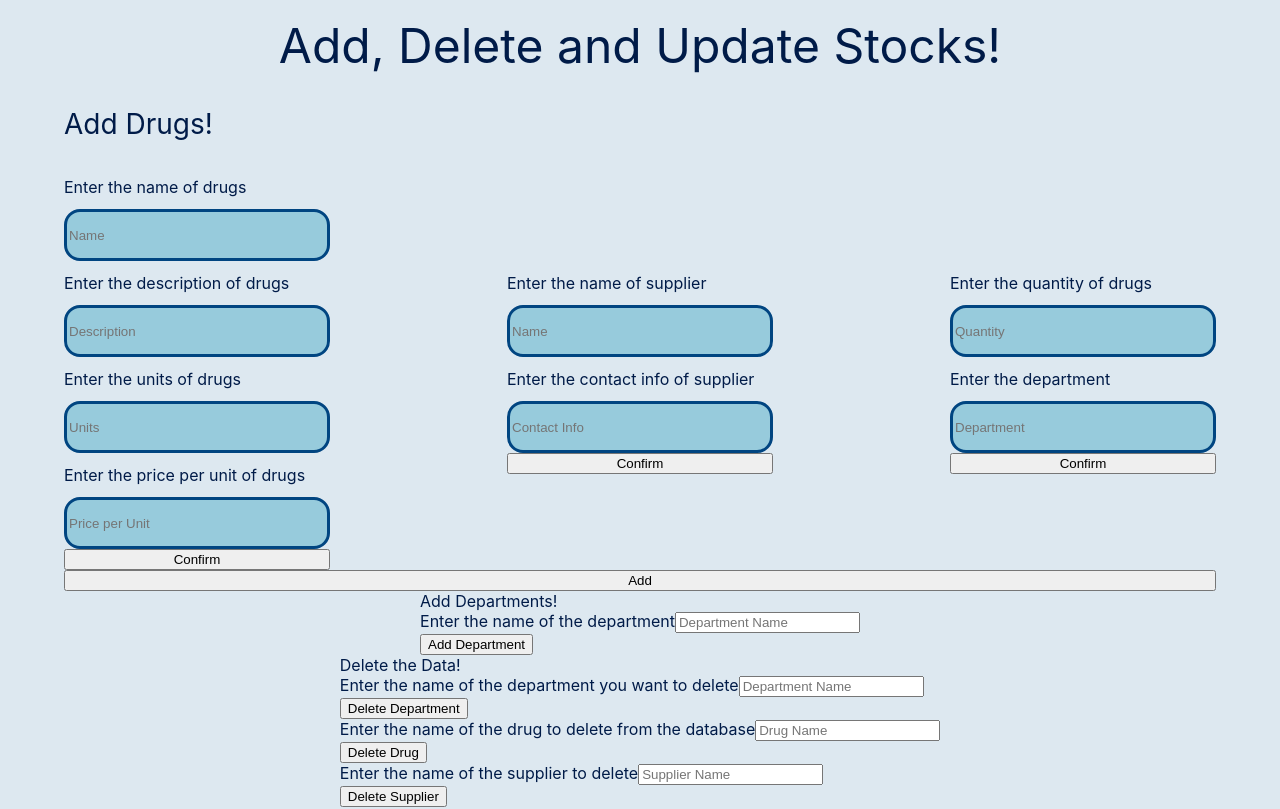
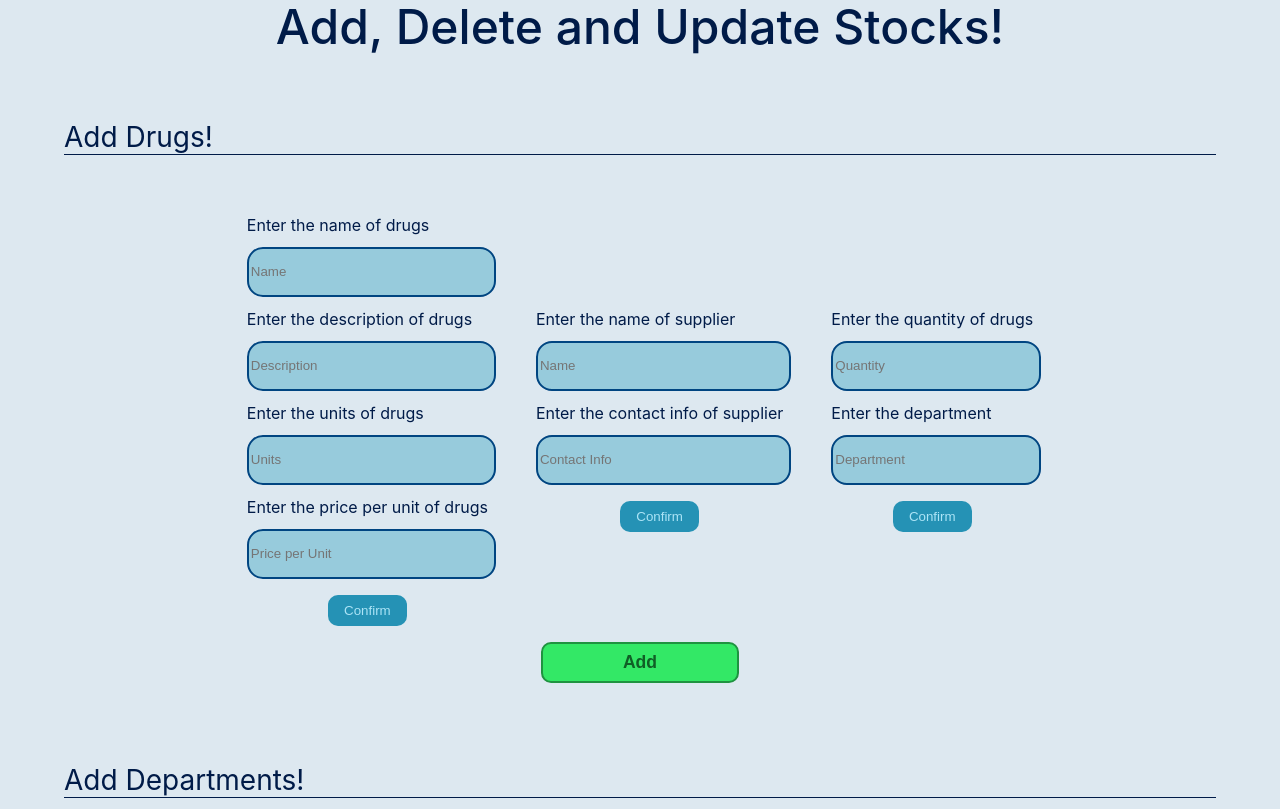
Before and after one commit to lilly404cat/Project_Java, a React (Create React App) app in the folder client/: page /management in a window 1280 px wide. Shown: the part 160-969 px from the top of the page. Built offline with nearby package versions, Linux system fonts and the light colour scheme.

Commit message:
ManagementPage styled

```diff
--- a/client/src/pages/header/page.jsx
+++ b/client/src/pages/header/page.jsx
@@ -15,8 +15,8 @@ export default function Header() {
                 className={`${styles.page__header_navbar_link} ${location.pathname === "/departments" ? styles.active : ""}`}
                 to='/departments'>Departments</Link>
             <Link
-                className={`${styles.page__header_navbar_link} ${location.pathname === "/manage" ? styles.active : ""}`}
-                to='/'>Manage Medicines</Link>
+                className={`${styles.page__header_navbar_link} ${location.pathname === "/management" ? styles.active : ""}`}
+                to='/management'>Management</Link>
           </nav>
         </header>
       </>
--- a/client/src/pages/header/page.module.scss
+++ b/client/src/pages/header/page.module.scss
@@ -9,8 +9,15 @@
     padding-right: 10vw;
     z-index: 50;
     box-shadow: 0 2px 4px rgba(0, 0, 0, 0.1);
+    @media only screen and (max-width: 600px){
+        justify-content: center;
+    }
     .page__header_logo  {
         height: 3rem;
+
+        @media only screen and (max-width: 600px){
+            display: none;
+        }
     }
     .page__header_navbar{
         display: flex;
--- a/client/src/pages/manage_supplies/page.jsx
+++ b/client/src/pages/manage_supplies/page.jsx
@@ -225,6 +225,7 @@ export default function Manager() {
                 <div className={Styles.page__section__title}>
                     Add Drugs!
                 </div>
+                <div className={Styles.line}></div>
                 <div className={Styles.add__section__forms}>
                     <form className={Styles.page__form}>
                         <label className={Styles.page__form__label} htmlFor="name">Enter the name of drugs</label>
@@ -313,6 +314,7 @@ export default function Manager() {
                 <div className={Styles.page__section__title}>
                     Add Departments!
                 </div>
+                <div className={Styles.line}></div>
                 <form className={Styles.page__form}>
                     <div className={Styles.form__group}>
                         <label className={Styles.page__form__label} htmlFor="departmentName">Enter the name of the
@@ -327,7 +329,9 @@ export default function Manager() {
                             ref={departmentNameToAddRef}
                         />
                     </div>
-                    <button type="button"  className={Styles.form__button__submit} onClick={handleAddDepartment}>Add Department</button>
+                    <button type="button" className={Styles.form__button__submit} onClick={handleAddDepartment}>Add
+                        Department
+                    </button>
                 </form>
             </section>
 
@@ -335,11 +339,13 @@ export default function Manager() {
                 <div className={Styles.page__section__title}>
                     Delete the Data!
                 </div>
+                <div className={Styles.line}></div>
+                <div className={Styles.page__forms__group}>
                     <form className={Styles.page__form}>
                         <div className={Styles.form__group}>
                             <label className={Styles.page__form__label} htmlFor="departamentNameToDelete">Enter the name of
                                 the
-                            department you want to delete</label>
+                                department</label>
                             <input
                                 className={Styles.page__form__input}
                                 type="text"
@@ -362,7 +368,7 @@ export default function Manager() {
                     <form className={Styles.page__form}>
                         <div className={Styles.form__group}>
                             <label className={Styles.page__form__label} htmlFor="drugNameToDelete">Enter the name of the
-                            drug to delete from the database</label>
+                                drug</label>
                             <input
                                 className={Styles.page__form__input}
                                 type="text"
@@ -385,7 +391,7 @@ export default function Manager() {
                     <form className={Styles.page__form}>
                         <div className={Styles.form__group}>
                             <label className={Styles.page__form__label} htmlFor="supplierNameToDelete">Enter the name of the
-                            supplier to delete</label>
+                                supplier</label>
                             <input
                                 className={Styles.page__form__input}
                                 type="text"
@@ -403,6 +409,7 @@ export default function Manager() {
                             Supplier
                         </button>
                     </form>
+                </div>
             </section>
 
             <section className={Styles.update__section}>
--- a/client/src/pages/manage_supplies/page.module.scss
+++ b/client/src/pages/manage_supplies/page.module.scss
@@ -5,27 +5,43 @@
   align-items: center;
   background-color: #dde8f0;
   color: #001b48;
+  padding: 1vw 3vw 6vw 3vw;
 
   .page__title{
-    margin-top: 5rem;
+    margin-top: 3rem;
     font-size: 3rem;
-    margin-top: 5rem;
+    margin-bottom: 2rem;
+    font-weight: 500;
+    @media only screen and (max-width: 600px){
+      font-size: 2rem;
+    }
   }
   .add__section{
     display: flex;
     flex-direction: column;
+    align-items: center;
     width: 90vw;
     margin-top: 2rem;
+    margin-bottom: 3rem;
     .page__section__title{
       font-size: 1.75rem;
+      align-self: start;
+    }
+    .line{
+      width: 100%;
+      background-color: #001b48;
+      height: 0.0665rem;
+      margin-bottom: 1.5rem;
     }
     .add__section__forms{
       display: flex;
       flex-direction: row;
       flex-wrap: wrap;
       align-items: center;
-      justify-content: space-between;
+      justify-content: center;
+      gap: 3rem;
       margin-top: 1.5rem;
+
       .page__form{
         display: flex;
         flex-direction: column;
@@ -35,15 +51,155 @@
           margin-top: 0.75rem;
         }
         .page__form__input{
-          width: 20vw;
+          width: 100%;
           height: 2.75rem;
           border-radius: 1rem;
-          border: solid;
-          border-color: #004581;
+          border: 2px solid #004581;
           background-color: #97cbdc;
         }
+        .form__button {
+          border-radius: 10px;
+          background-color: #2592b5;
+          width: fit-content;
+          border: none;
+          padding: 0.5rem 1rem;
+          align-self: center;
+          margin-top: 1rem;
+          margin-bottom: 1rem;
+          font-weight: 500;
+          color: #ace4f6;
+        }
+        .form__button:hover {
+          background-color: #004581;
+        }
+      }
+    }
+    .form__button__submit {
+      width: fit-content;
+      padding: 0.5rem 5rem;
+      border-radius: 10px;
+      background-color: #33e866;
+      border: 2px solid #1f9340;
+      color: #105e26;
+      font-size: 1.1rem;
+      font-weight: 600;
+    }
+    .form__button__submit:hover {
+      background-color: #2ec65a;
+    }
+  }
 
+  .add__section__department {
+    display: flex;
+    flex-direction: column;
+    align-items: center;
+    width: 90vw;
+    margin-top: 2rem;
+    margin-bottom: 3rem;
+    .page__section__title{
+      font-size: 1.75rem;
+      align-self: start;
+    }
+    .line{
+      width: 100%;
+      background-color: #001b48;
+      height: 0.0665rem;
+      margin-bottom: 1.5rem;
+    }
+    .page__form{
+      display: flex;
+      flex-direction: column;
+      align-items: center;
+      .form__group {
+        display: flex;
+        flex-direction: column;
+        align-items: center;
+        .page__form__label{
+          margin-bottom: 0.75rem;
+          margin-top: 0.75rem;
+        }
+        .page__form__input{
+          width: 100%;
+          height: 2.75rem;
+          border-radius: 1rem;
+          border: 2px solid #004581;
+          background-color: #97cbdc;
+        }
+      }
+      .form__button__submit {
+        width: fit-content;
+        padding: 0.5rem 3rem;
+        border-radius: 10px;
+        background-color: #33e866;
+        border: 2px solid #1f9340;
+        color: #105e26;
+        font-weight: 600;
+        font-size: 1.1rem;
+        margin-top: 1rem;
+      }
+      .form__button__submit:hover {
+        background-color: #2ec65a;
+      }
+    }
+  }
 
+  .delete__section {
+    display: flex;
+    flex-direction: column;
+    align-items: center;
+    width: 90vw;
+    margin-top: 2rem;
+    margin-bottom: 3rem;
+    .page__section__title{
+      font-size: 1.75rem;
+      align-self: start;
+    }
+    .line{
+      width: 100%;
+      background-color: #001b48;
+      height: 0.0665rem;
+      margin-bottom: 1.5rem;
+    }
+    .page__forms__group {
+      display: flex;
+      justify-content: center;
+      width: 100%;
+      flex-wrap: wrap;
+      gap: 3rem;
+      .page__form{
+        display: flex;
+        flex-direction: column;
+        align-items: center;
+        .form__group {
+          display: flex;
+          flex-direction: column;
+          align-items: center;
+          .page__form__label{
+            margin-bottom: 0.75rem;
+            margin-top: 0.75rem;
+          }
+          .page__form__input{
+            width: 100%;
+            height: 2.75rem;
+            border-radius: 1rem;
+            border: 2px solid #004581;
+            background-color: #97cbdc;
+          }
+        }
+        .form__button__submit {
+          width: fit-content;
+          padding: 0.5rem 3rem;
+          border-radius: 10px;
+          background-color: #33e866;
+          border: 2px solid #1f9340;
+          color: #105e26;
+          font-weight: 600;
+          font-size: 1.1rem;
+          margin-top: 1rem;
+        }
+        .form__button__submit:hover {
+          background-color: #2ec65a;
+        }
       }
     }
   }
```
Also changed, not shown: 1 other file (tests, documents, lock files or other folders). Lines whose indentation alone changed are shown as unchanged.
